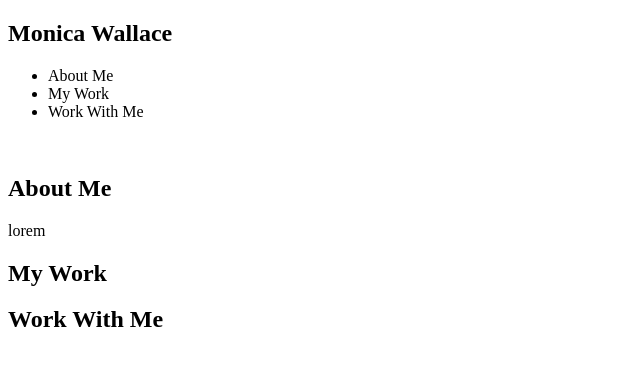
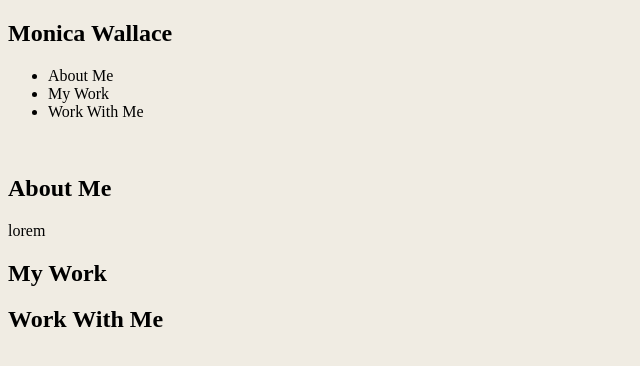
Before and after one commit to Monica-Claire/Portfolio, a plain HTML site: page index.html in a window 1280 px wide. Shown: the whole page, without its empty margins (0-640 px from the left). Drawn offline with Linux system fonts and the light colour scheme.

```diff
--- a/assets/style.css
+++ b/assets/style.css
@@ -0,0 +1,9 @@
+
+/* background styles */
+body {
+    background-color: #F0ECE3;
+}
+
+/* section styles */
+
+/* footer styles */
```
Also changed, not shown: index.html (+2 -0 lines).
